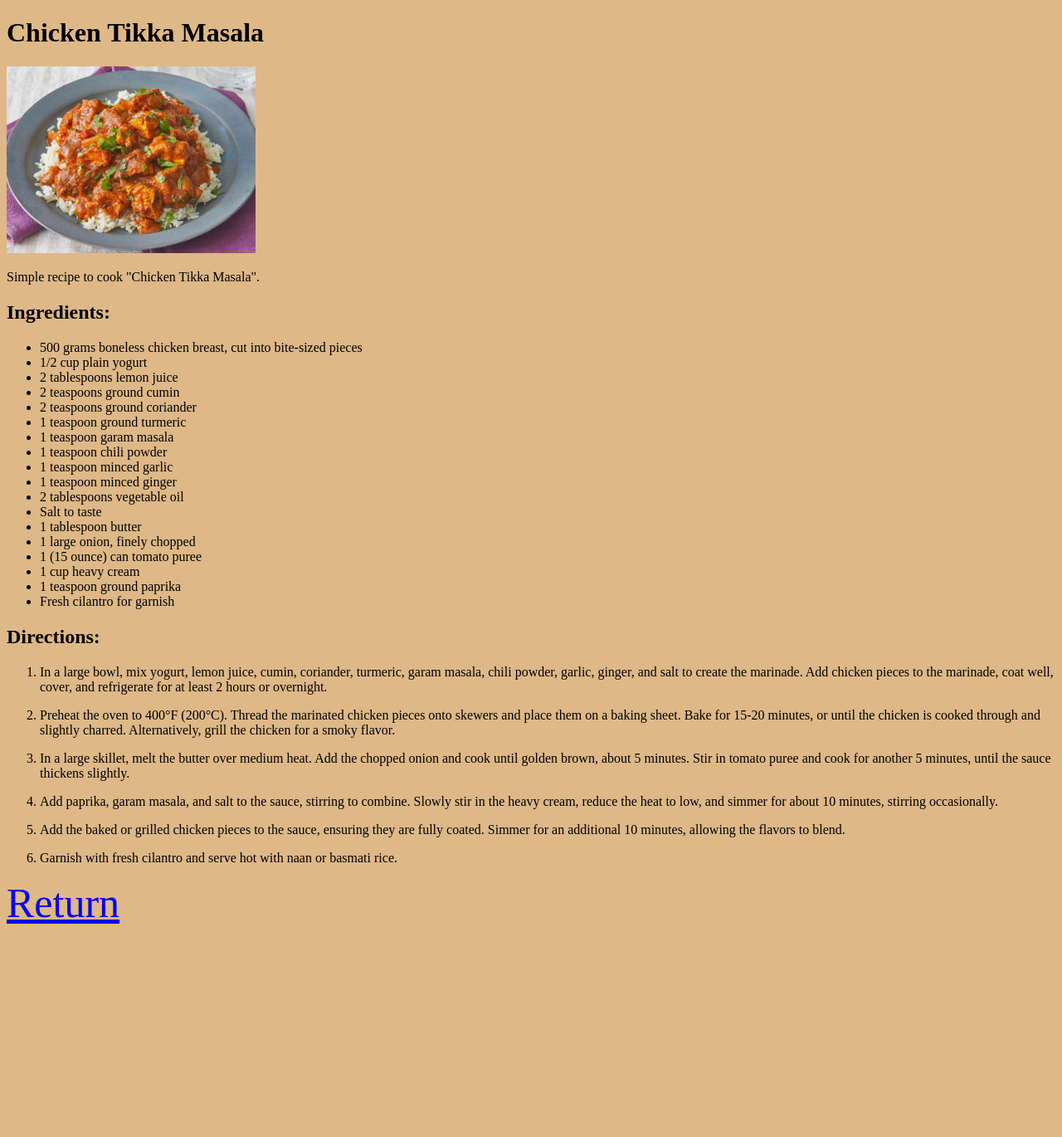
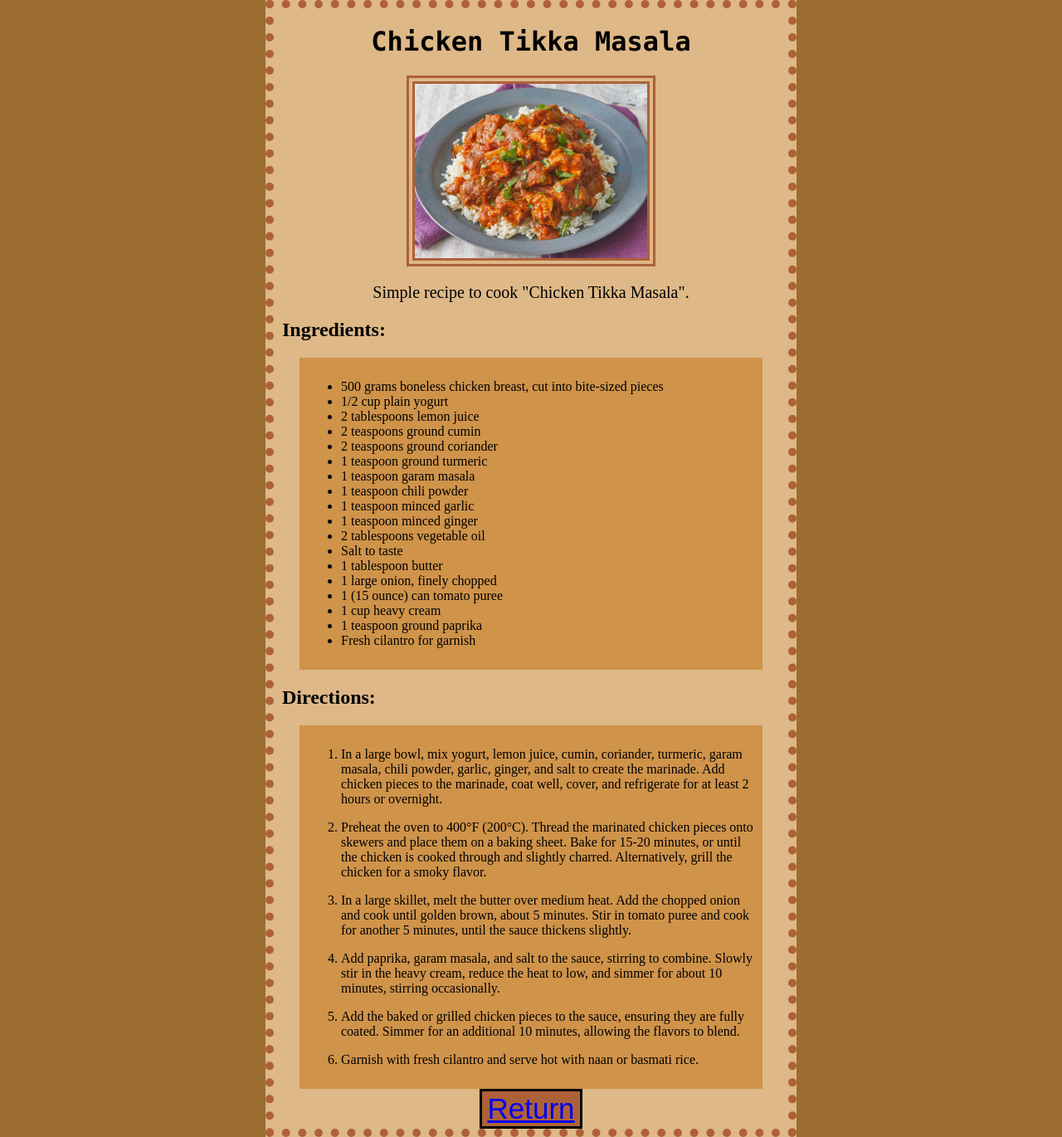
Before and after one commit to mohitxya/odin-recipes, a plain HTML site: page recipes/chickentikka.html in a window 1280 px wide. Shown: the whole page at 83% size. Before the commit the page ends 1125 px from the top, so only its background shows below. Drawn offline with Linux system fonts and the light colour scheme.

Commit message:
edit colour scheme and add blocks

```diff
--- a/recipes/chickentikka.html
+++ b/recipes/chickentikka.html
@@ -8,12 +8,13 @@
 </head>
 <body>
 
+    <div class="object1">
+    <h1 id="font">Chicken Tikka Masala</h1>
 
-    <h1>Chicken Tikka Masala</h1>
-
-    <img src="../images/chickentikka.jpg" width="300">
-    <p>Simple recipe to cook "Chicken Tikka Masala".</p>
-    <h2>Ingredients:</h2>
+    <img src="../images/chickentikka.jpg" width="300" class="img">
+    <p id="t">Simple recipe to cook "Chicken Tikka Masala".</p>
+    <h2 style="display: block; margin-left: 10px;">Ingredients:</h2>
+    <div class="section">
     <ul>
         <li>500 grams boneless chicken breast, cut into bite-sized pieces</li>
         <li>1/2 cup plain yogurt</li>
@@ -34,8 +35,11 @@
         <li>1 teaspoon ground paprika</li>
         <li>Fresh cilantro for garnish</li>
     </ul>
+    </div>
 
-    <h2>Directions:</h2>
+    <h2 style="display: block; margin-left: 10px;">Directions:</h2>
+
+    <div class="section">
     <ol>
         <li><p>In a large bowl, mix yogurt, lemon juice, cumin, coriander, turmeric, garam masala, chili powder, garlic, ginger, and salt to create the marinade. Add chicken pieces to the marinade, coat well, cover, and refrigerate for at least 2 hours or overnight.</p></li>
         <li><p>Preheat the oven to 400°F (200°C). Thread the marinated chicken pieces onto skewers and place them on a baking sheet. Bake for 15-20 minutes, or until the chicken is cooked through and slightly charred. Alternatively, grill the chicken for a smoky flavor.</p></li>
@@ -44,7 +48,10 @@
         <li><p>Add the baked or grilled chicken pieces to the sauce, ensuring they are fully coated. Simmer for an additional 10 minutes, allowing the flavors to blend.</p></li>
         <li><p>Garnish with fresh cilantro and serve hot with naan or basmati rice.</p></li>
     </ol>
+    </div>
 
-    <a href="../index.html" id="aba">Return</a>
+    <button id="aba"><a href="../index.html" >Return</a></button>
+
+    </div>
 </body>
 </html>
--- a/style.css
+++ b/style.css
@@ -1,36 +1,76 @@
+*,
+*::after,
+*::before
+{
+    box-sizing: border-box;
+}
+
 .center.title
 {
     font-size: 80px;
     font-weight: bold;
 }
-.center
-{
-    text-align: center;
+
+body {
+    background-color: rgb(155, 109, 49); /* Color outside the border */
+    margin: 0;
 }
-body{
+.object1{
     background-color: burlywood;
+    display: block;
+    width: 50%;
+    margin-top: 0px;
+    margin: auto;
+    border: 10px dotted rgba(165, 81, 42, 0.836);
 }
 #aba
 {
-    font-size: 50px;
+    display: block;
+    background-color: rgba(165, 81, 42, 0.836);
+    margin: auto;
+    border: 3px solid
 }
-div.center
+
+#aba a
 {
+    font-size: 35px;
+}
+
+.img
+{
+    display: block;
+    margin: auto;
+    border:10px double rgba(165, 81, 42, 0.836);
+}
+.list button
+{
+    display: block;
+    border: 1px solid;
+    background-color: rgba(165, 81, 42, 0.836);
+    font-size: 30px;
+}
+.list li{
+    margin: 20px;
+}
+body #font
+{
+    font-family: "Lucida Console", "Courier New", monospace;;
     text-align: center;
+    font-weight: 900;
 }
-.center .list
-{
-    font-size: 30px;
-    text-align: center;
+
+.section {
+    display: block;
+    background-color: rgb(207, 147, 74) !important;
+    padding: 10px;
+    min-height: 50px; /* Ensure it has some height */
+    width: 90%;
+    margin: auto;
 }
 
 
-#box {
-    width: 300px; /* Define a width for the box */
-    margin: 0 auto; /* Center the box horizontally */
-    border: solid brown 8px; /* Move the border here for better styling */
+#t
+{
+    text-align: center;
+    font-size: 20px;
 }
-
-#box .center {
-    text-align: center; /* Center the text inside the box */
-}
```
Also changed, not shown: index.html (+10 -7 lines), recipes/homepizza.html (+12 -8 lines), recipes/pannerbutter.html (+12 -7 lines).
